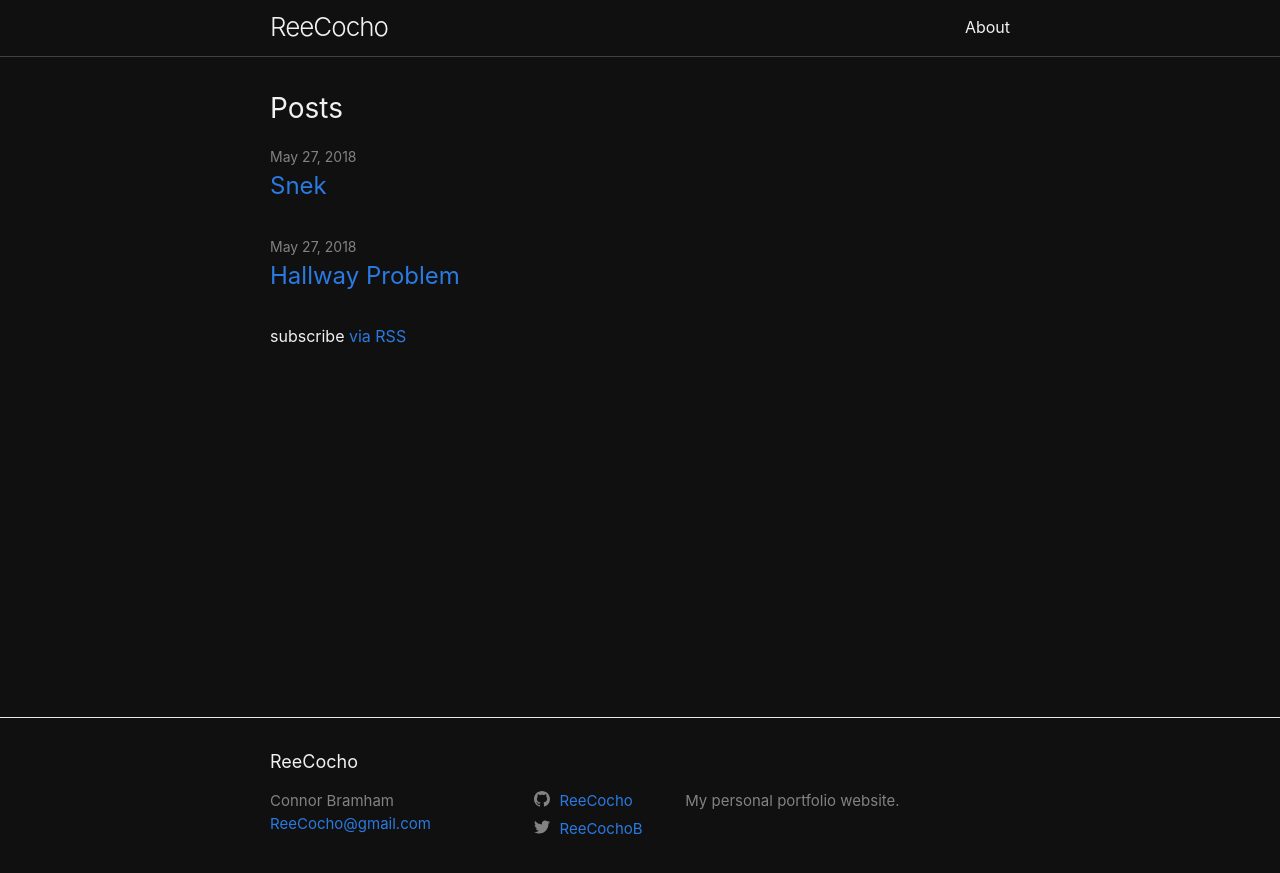
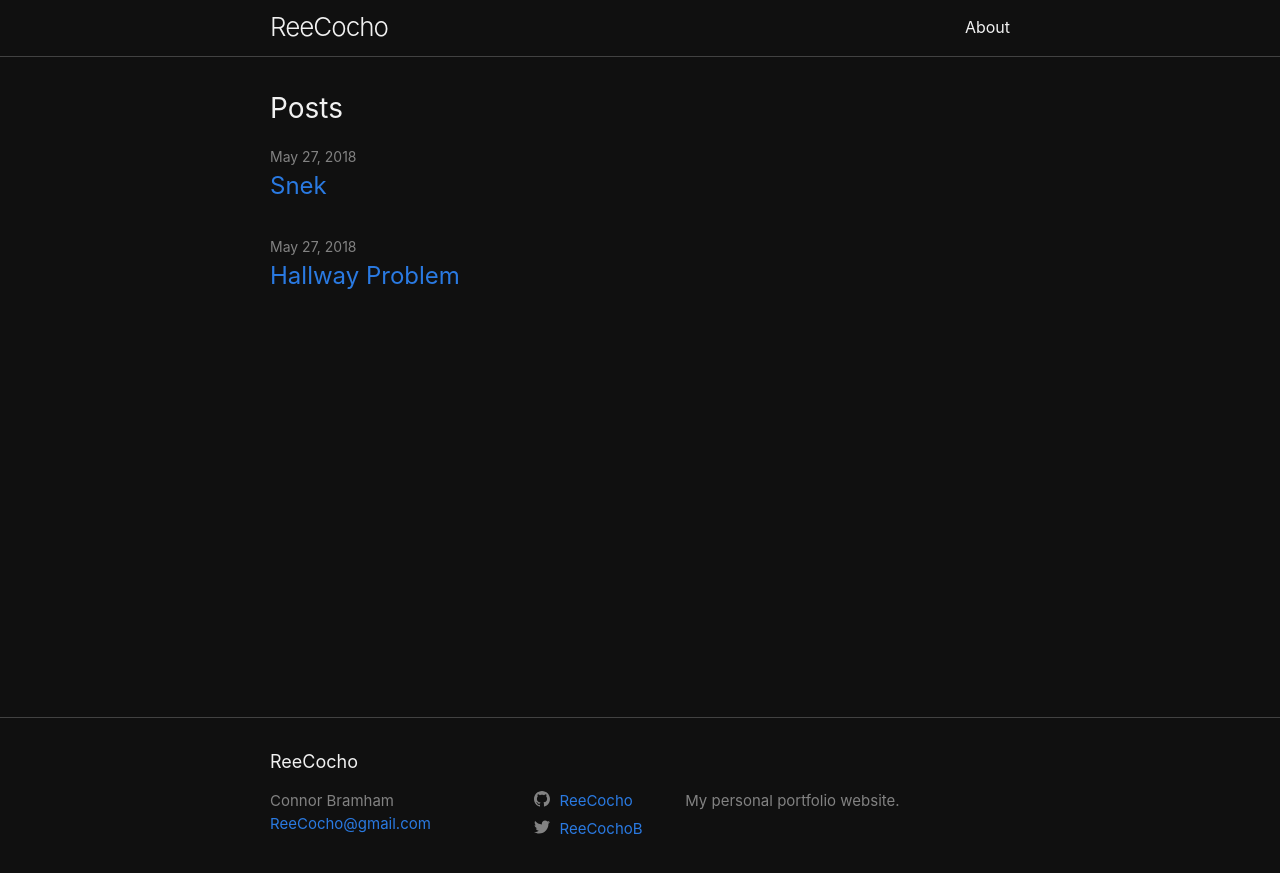
Before and after one commit to ReeCocho/reecocho.github.io, a Jekyll site: the page built from index.md, in a window 1280 px wide. Shown: the top 873 px of the page. Built offline with Jekyll 4.4.1, drawn with Linux system fonts in a browser that asks for light colours.

Commit message:
More color changes and embedded video for hallway problem.

```diff
--- a/_layouts/home.html
+++ b/_layouts/home.html
@@ -28,7 +28,6 @@ layout: default
       {%- endfor -%}
     </ul>
 
-    <p class="rss-subscribe">subscribe <a href="{{ "/feed.xml" | relative_url }}">via RSS</a></p>
   {%- endif -%}
 
 </div>
--- a/_posts/2018-05-27-hallway-problem.markdown
+++ b/_posts/2018-05-27-hallway-problem.markdown
@@ -6,4 +6,4 @@ categories : "Mathematics"
 ---
 
 This is my explanation of a common problem in calculus textbooks. You're trying to fit a pole around a 90 degree corner connecting two hallways of predetermined width. What's the longest pole you can fit around the corner?
-[![Hallway Problem](http://img.youtube.com/vi/632c7TPvCbk/0.jpg)](https://www.youtube.com/embed/632c7TPvCbk "Hallway Problem")
+<iframe width="420" height="315" src="https://www.youtube.com/embed/632c7TPvCbk" frameborder="0" allowfullscreen></iframe>
--- a/_sass/minima/_layout.scss
+++ b/_sass/minima/_layout.scss
@@ -105,7 +105,7 @@
  * Site footer
  */
 .site-footer {
-  border-top: 1px solid $grey-color-light;
+  border-top: 1px solid $grey-color-dark;
   padding: $spacing-unit 0;
 }
 
```
